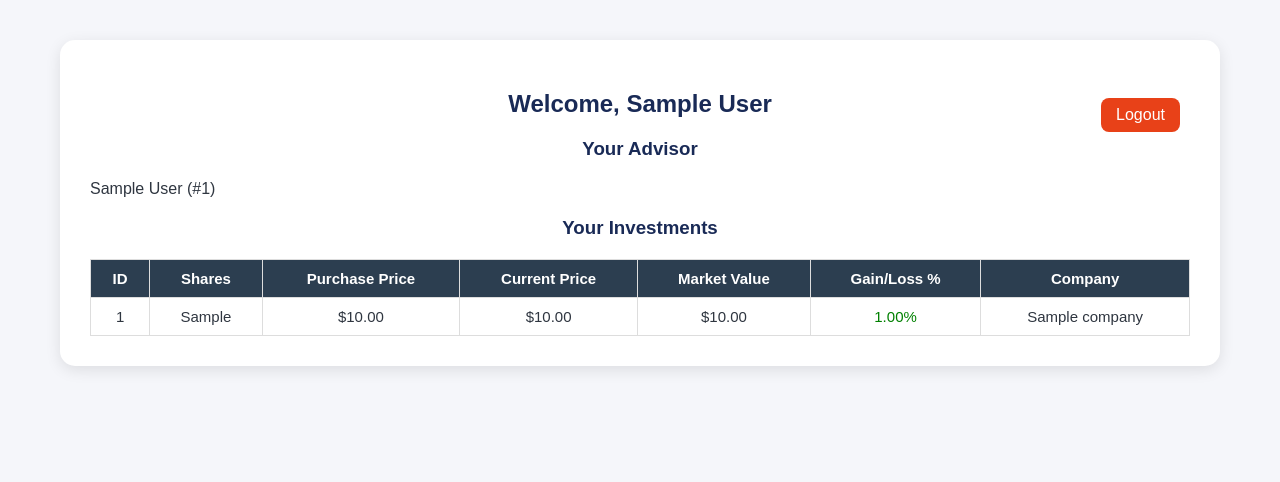
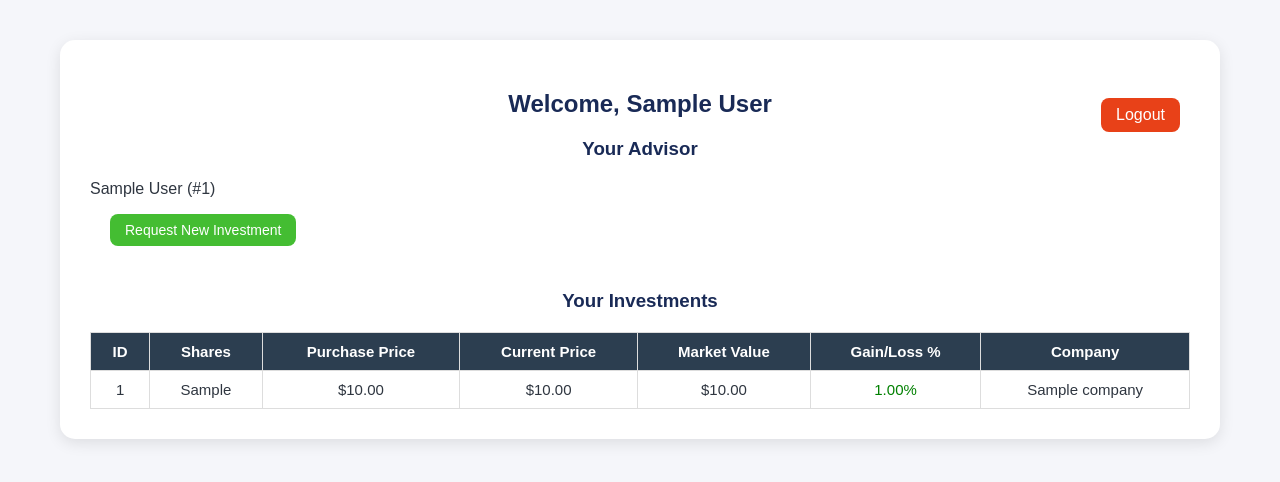
Before and after one commit to lrp2755/622_Database, a Flask app: template templates/client_dashboard.html in a window 1280 px wide. Shown: the top 482 px of the page. Run offline with Flask 3, Linux system fonts and the light colour scheme; the template is opened without the code that fills it: most values are stand-ins (such as "Sample title", 1, 10 or a date in 2020).

Commit message:
Updating starter for client advisor requests

```diff
--- a/app.py
+++ b/app.py
@@ -14,7 +14,7 @@
 from flask import Flask, render_template, request, redirect, url_for, session, flash
 from werkzeug.security import check_password_hash
 from database import SessionLocal, engine
-from models import Base, Employee, Client, Investment, Company
+from models import Base, Employee, Client, Investment, Company, InvestmentRequest
 
 app = Flask(__name__, static_folder='static', template_folder='templates')
 app.secret_key = "fake_investing_secret"
@@ -149,6 +149,20 @@ def employee_dashboard():
         clients=clients_list
     )
 
+# -- employee approval --
+@app.route("/advisor_create_investment/<int:request_id>", methods=["POST"])
+def advisor_create_investment(request_id):
+    if session.get("user_type") != "employee":
+        return redirect(url_for("login"))
+
+    db = SessionLocal()
+    req = db.query(InvestmentRequest).get(request_id)
+    req.status = "AdvisorCreated"  # Flag that advisor has prepared investment
+
+    db.commit()
+    flash("Investment prepared. Client must approve.")
+    return redirect(url_for("employee_dashboard"))
+
 # -- client dashboard --
 @app.route("/client_dashboard")
 def client_dashboard():
@@ -177,6 +191,68 @@ def client_dashboard():
         advisor=advisor,
         investments=investments
     )
+# -- client request investment --
+@app.route("/create_investment_request", methods=["POST"])
+def create_investment_request():
+    if session.get("user_type") != "client":
+        return redirect(url_for("login"))
+
+    db = SessionLocal()
+    client_id = session["user_id"]
+    company_name = request.form.get("company_name")
+    shares = int(request.form.get("shares"))
+
+    new_request = InvestmentRequest(
+        client_id=client_id,
+        company_name=company_name,
+        shares=shares,
+        status="Pending"
+    )
+    db.add(new_request)
+    db.commit()
+    flash("Investment request sent to your advisor.")
+    return redirect(url_for("client_dashboard"))
+
+# -- client investment approval --
+@app.route("/approve_investment/<int:request_id>", methods=["POST"])
+def approve_investment(request_id):
+    if session.get("user_type") != "client":
+        return redirect(url_for("login"))
+
+    session["requested_request_id"] = request_id
+    return redirect(url_for("security_check_for_investment"))
+
+# -- client investment approval validation --
+@app.route("/security_check_investment", methods=["GET", "POST"])
+def security_check_for_investment():
+    db = SessionLocal()
+    client = db.query(Client).get(session["user_id"])
+    request_id = session.get("requested_request_id")
+    req = db.query(InvestmentRequest).get(request_id)
+
+    if request.method == "POST":
+        password = request.form.get("password")
+        if check_password_hash(client.password_hash, password):
+            # Create the actual investment
+            investment = Investment(
+                client_id=client.client_id,
+                company_id=None,  # create company if needed
+                shares_purchased=req.shares,
+                purchase_price_per_share=0,  # set current price
+                current_price=0,
+                market_value=0
+            )
+            db.add(investment)
+            req.status = "Approved"
+            db.commit()
+            session.pop("requested_request_id", None)
+            flash("Investment approved and created!")
+            return redirect(url_for("client_dashboard"))
+        else:
+            flash("Incorrect password")
+
+    return render_template("security_check.html", client_id=client.client_id)
+
 
 
 # -- requesting to see information --
--- a/create_data.py
+++ b/create_data.py
@@ -237,6 +237,7 @@ def create_clients(employees, companies):
 
     return clients
 
+
 # -- create full database --
 def main():
     # create databse
--- a/static/style.css
+++ b/static/style.css
@@ -86,6 +86,21 @@ a {
     border-radius: 5px;
 }
 
+.btn-request-investment {
+    padding: 8px 15px;
+    background-color: #44bd32;
+    color: white;
+    border: none;
+    border-radius: 8px;
+    cursor: pointer;
+    font-size: 14px;
+}
+
+.btn-request-investment:hover {
+    background-color: #4cd137;
+}
+
+
 
 /* -- login -- */
 .login-container {
--- a/templates/client_dashboard.html
+++ b/templates/client_dashboard.html
@@ -19,12 +19,17 @@
     <link rel="stylesheet" href="{{ url_for('static', filename='style.css') }}">
 </head>
 <body>
+
     <div class="container">
         <h2>Welcome, {{ client.first_name }} {{ client.last_name }}</h2>
         <a href="{{ url_for('logout') }}" class="logout-btn">Logout</a>
 
         <h3>Your Advisor</h3>
         <p>{{ advisor.first_name }} {{ advisor.last_name }} (#{{ advisor.employee_id }})</p>
+
+        <form method="get" action="{{ url_for('request_investment', client_id=client.client_id) }}" style="display:inline-block; margin-left:20px;">
+            <button type="submit" class="btn-request-investment">Request New Investment</button>
+        </form>
 
         <h3>Your Investments</h3>
         <table>
```
Also changed, not shown: models.py (+20 -1 lines), templates/employee_dashboard.html (+28 -0 lines), fake_investing.db.
